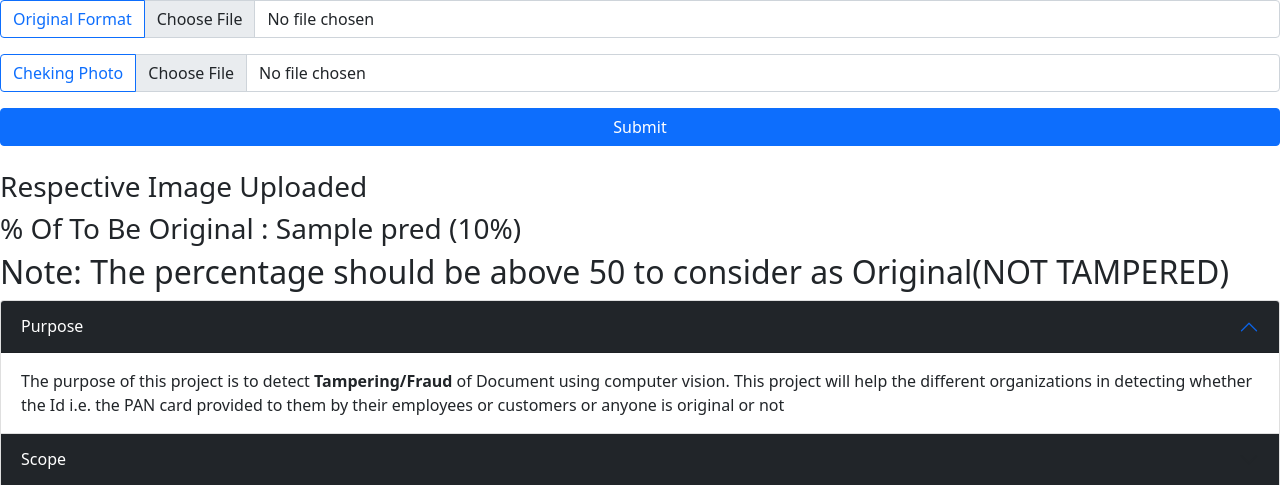
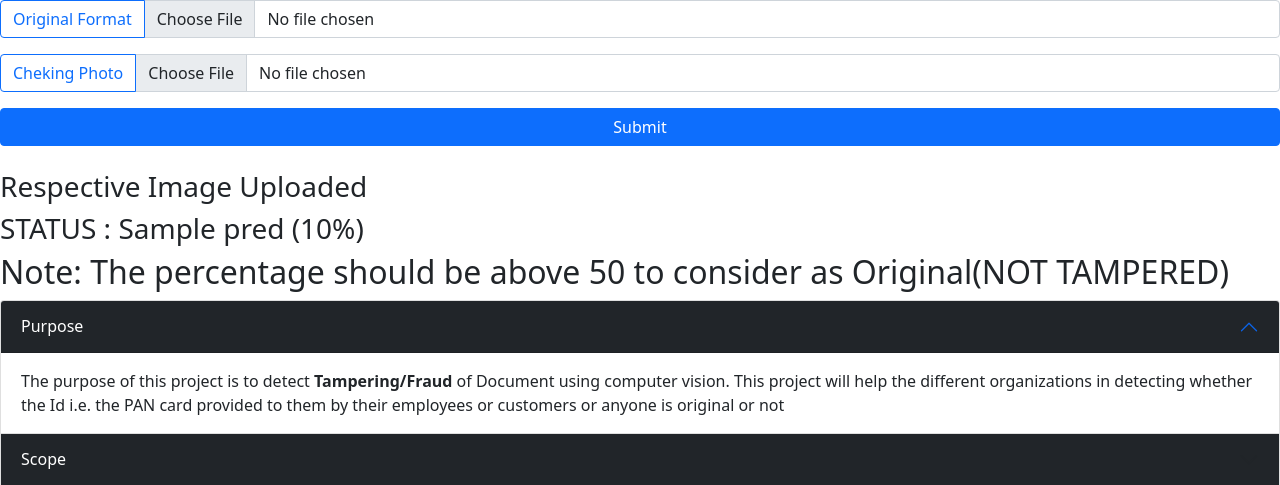
Before and after one commit to Naveenprabaharan/Tamper-Document-Detector, a Flask app: template templates/index.html in a window 1280 px wide. Shown: the part 74-559 px from the top of the page. Run offline with Flask 2, Linux system fonts and the light colour scheme; the template is opened without the code that fills it: most values are stand-ins (such as "Sample title", 1, 10 or a date in 2020).

Commit message:
Update index.html

```diff
--- a/templates/index.html
+++ b/templates/index.html
@@ -42,7 +42,7 @@
 
 {% if pred %}
 <h3>Respective Image Uploaded </h3>
-<h3>% Of To Be Original : {{pred}} ({{score}}%)</h3>
+<h3>STATUS : {{pred}} ({{score}}%)</h3>
 <h2>Note: The percentage should be above 50 to consider as Original(NOT TAMPERED)</h2>
 {% endif %}
 
```
